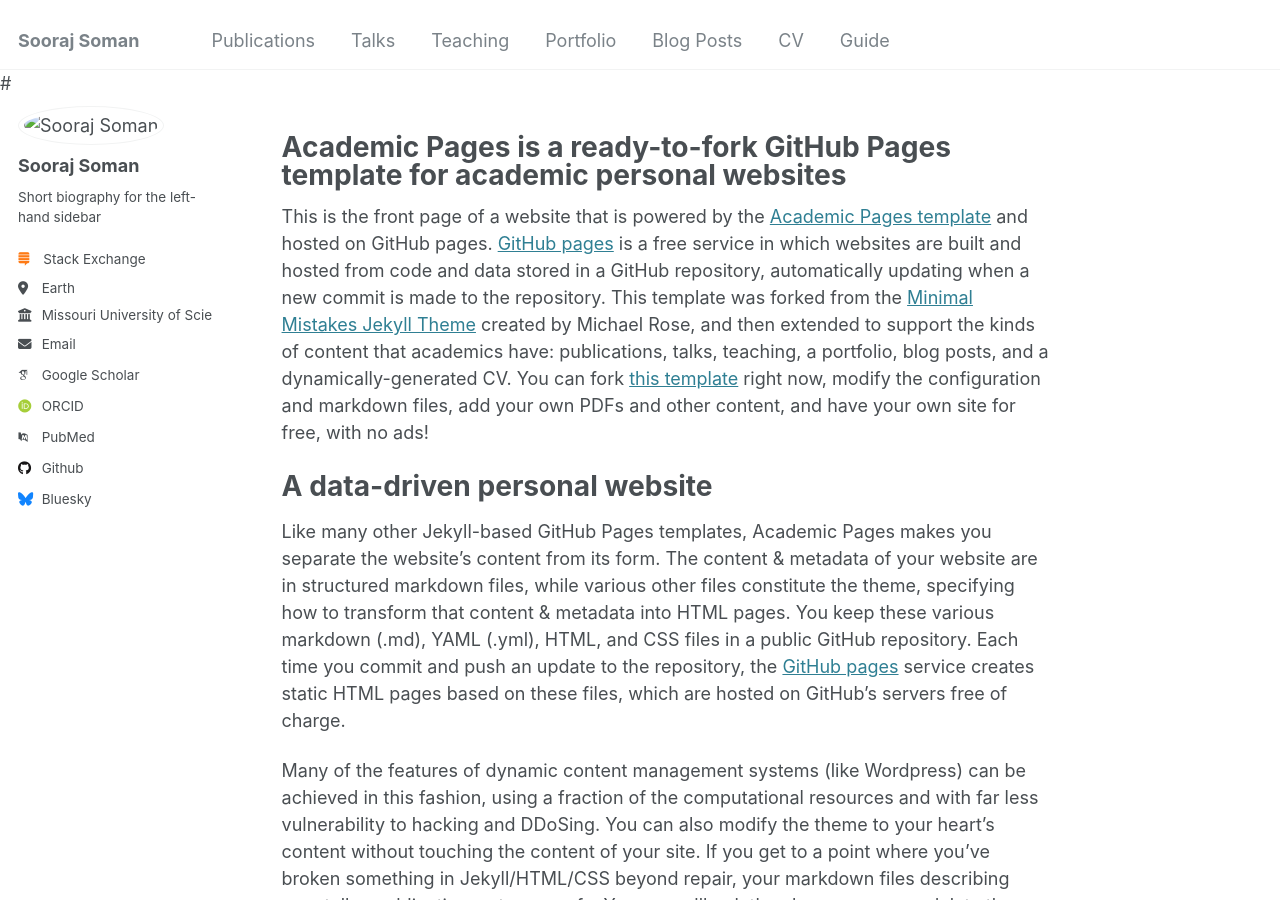
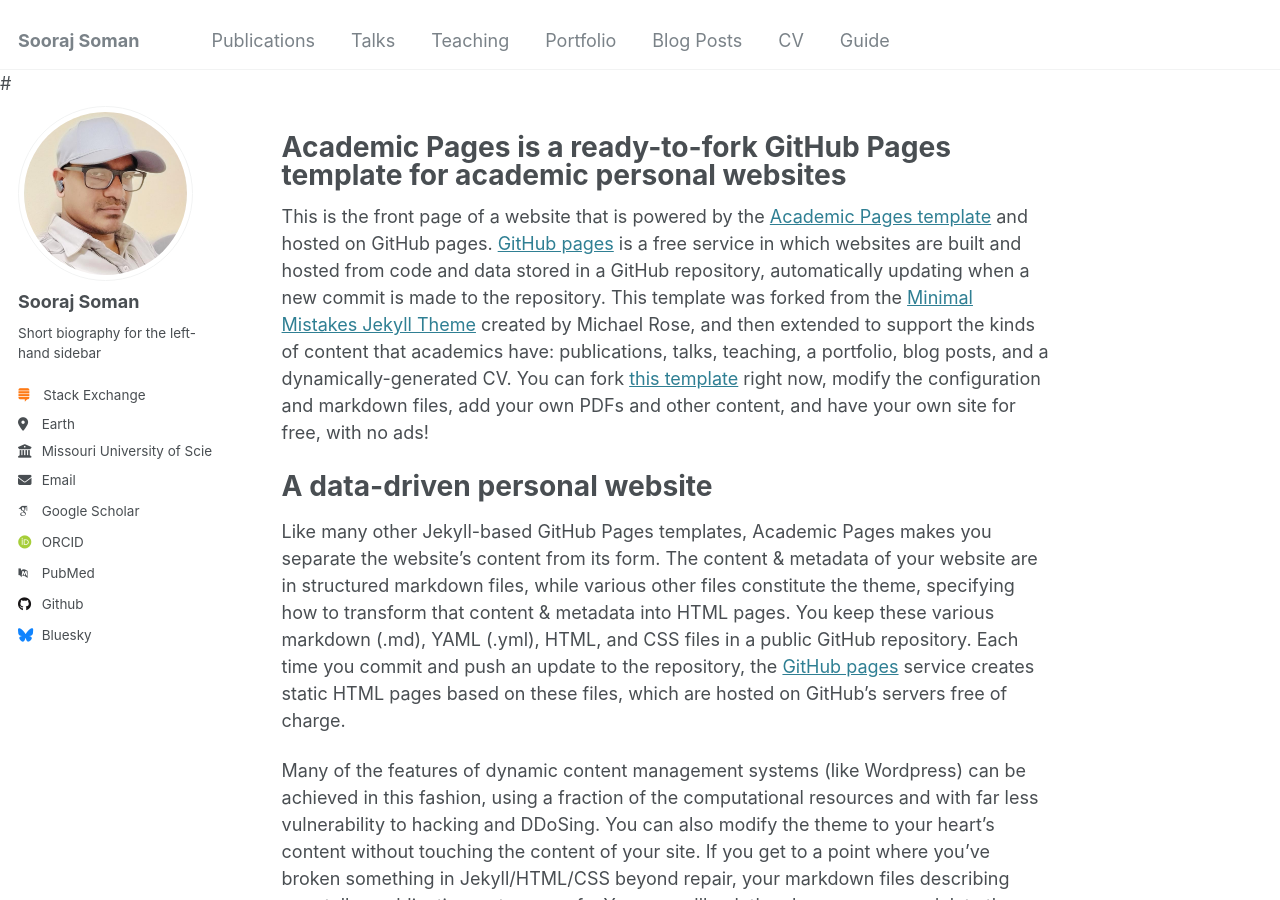
Before and after one commit to soorajss1729/soorajss1729.github.io, a Jekyll site: the page built from _pages/about.md, in a window 1280 px wide and 900 px high. Built offline with Jekyll 4.4.1, drawn with Linux system fonts in a browser that asks for light colours; some web fonts are replaced.

Commit message:
Update _config.yml

```diff
--- a/_config.yml
+++ b/_config.yml
@@ -21,7 +21,7 @@
 #               Additional customization can be done by editing /_includes/author-profile.html
 author:
   # Biographic information
-  avatar           : https://<username>.github.io/images/profile.png
+  avatar           : https://soorajss1729.github.io/images/profile.png
   name             : "Sooraj Soman"
   pronouns         : # example: "she/her"
   bio              : "Short biography for the left-hand sidebar"
```
